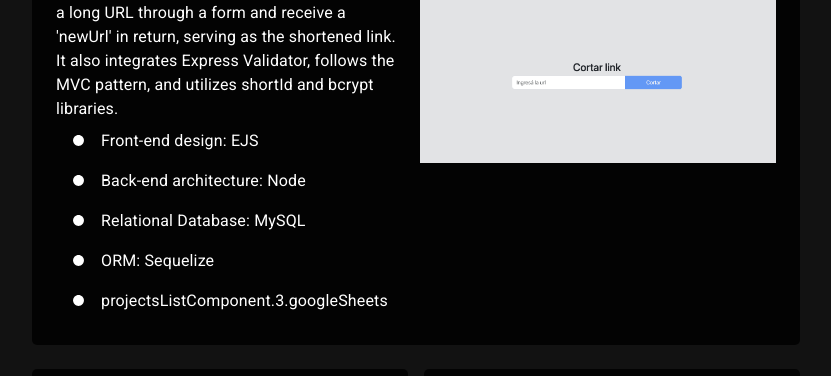
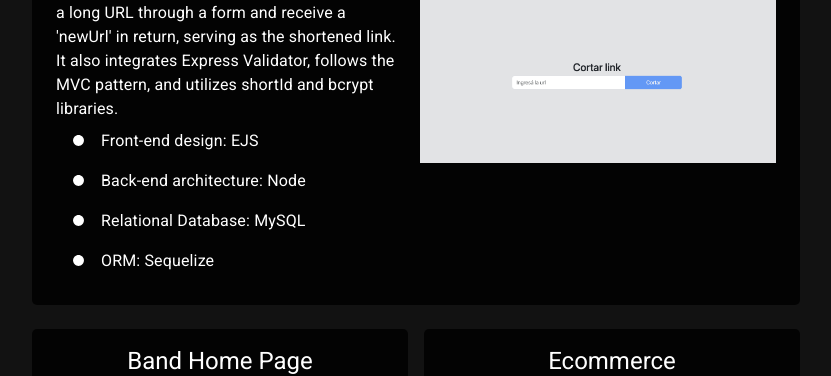
Before and after one commit to GBalatti9/personal-portfolio, a React (Vite) app: page / in a window 1280 px wide. Shown: the part 2349-2725 px from the top of the page, without its empty margins (224-1055 px from the left). Built offline with nearby package versions, Linux system fonts and the light colour scheme.

Commit message:
Fixing some detail error

```diff
--- a/src/components/ProjectListComponent.jsx
+++ b/src/components/ProjectListComponent.jsx
@@ -48,7 +48,7 @@ export const ProjectListComponent = ({ title, link, description, category, front
                                 </ListItem>
                             }
                             {
-                                googleSheets !== 'projectsListComponent.1.googleSheets' &&
+                                googleSheets !== 'projectsListComponent.1.googleSheets' && googleSheets !== 'projectsListComponent.3.googleSheets' &&
                                 <ListItem>
                                     <CircleIcon sx={{ fontSize: 'small', mr: 2 }} />
                                     <Typography variant="body1">{ googleSheets }</Typography>
```
